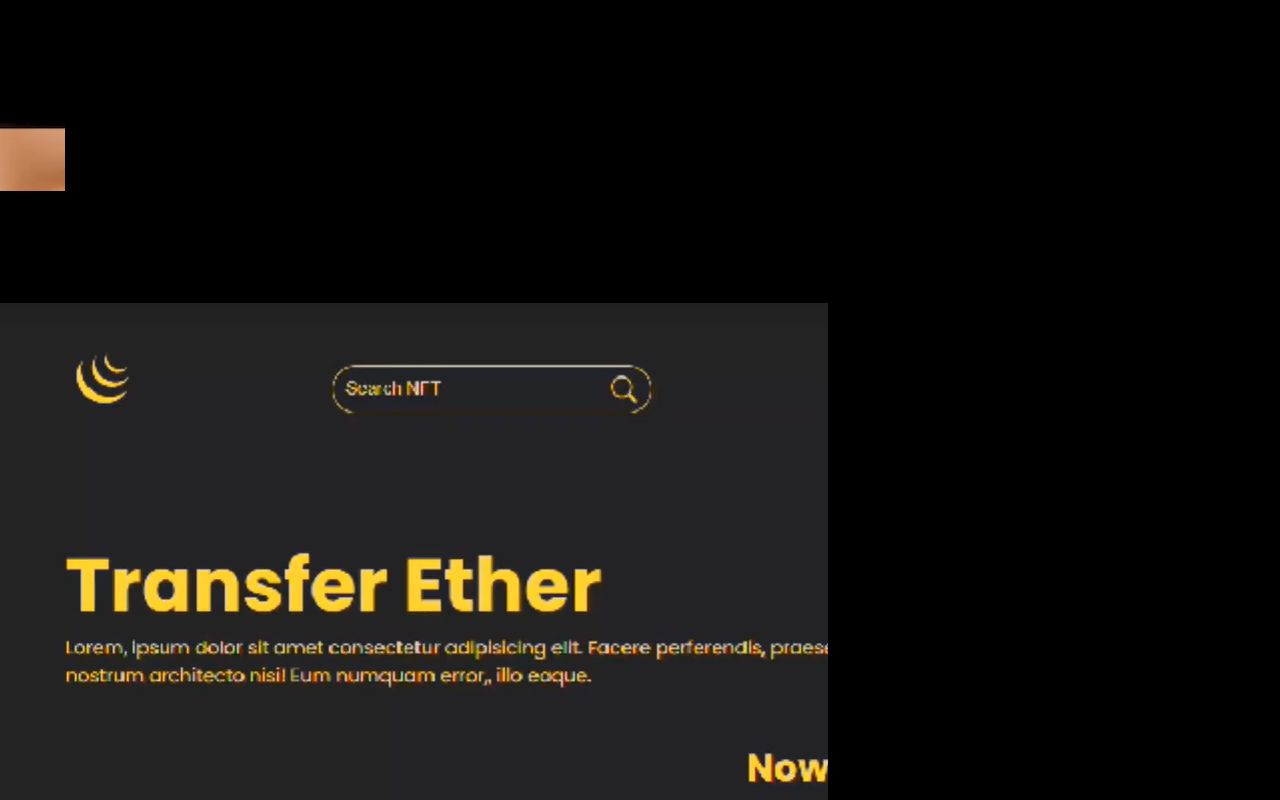
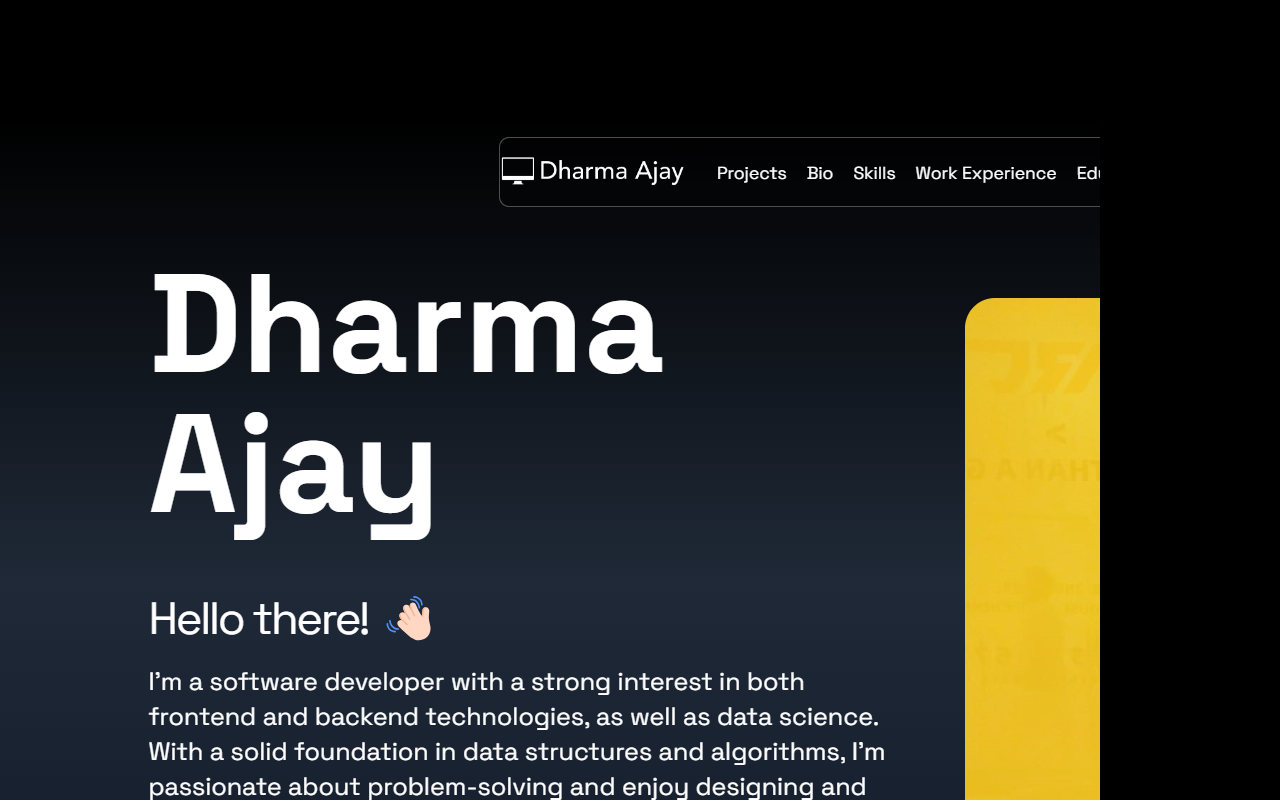
Before and after one commit to Dharmaajay2222/dafolio, a React (Vite) app: page / in a window 1280 px wide. Shown: the part 1720-2520 px from the top of the page. Built offline with nearby package versions, Linux system fonts and the light colour scheme.

Commit message:
Update index.jsx
project cahnge

```diff
--- a/src/constants/index.jsx
+++ b/src/constants/index.jsx
@@ -61,38 +61,38 @@
 
 
 
-    {
-      id: 2,
-      name: "ExamShield",
-      description:
-        "A secure system for encrypted exam paper distribution, featuring role-based access control, scheduled access, and real-time monitoring to protect exam integrity and confidentiality.",
-      image: projectImage2,
-      githubLink: "https://github.com/Dharmaajay2222/ExamShield",
-    },
-    {
-      id: 3,
-      name: "EthLink",
-      description:
-        "Create EthLink, a secure Ethereum dApp for transferring Ether using Solidity smart contracts with re-entrancy protection. Master Web3.0 essentials, from contract deployment to integrating Ether payments in an NFT marketplace.",
-      image: projectImage3,
-      githubLink: "https://github.com/Dharmaajay2222/EthLink",
-    },
-    {
-      id: 4,
-      name: "FileSync S3",
-      description:
-        "The Scalable File Upload Application is a web application that allows users to upload files seamlessly and efficiently using Amazon S3 for storage. This application is built using React.js for the frontend and Spring Boot for the backend, providing a user-friendly interface and a robust backend architecture.",
-      image: projectImage4,
-      githubLink: "https://github.com/Dharmaajay2222/FileSync-S3",
-    },
-    {
-      id: 5,
-      name: "Inventory Management",
-      description:
-        "An Inventory Management System built with the MERN stack (MongoDB, Express, React, Node.js) that enables efficient tracking, management, and reporting of stock, suppliers, and orders. It provides real-time updates, analytics, and integrates AWS S3 for secure file storage. The system streamlines inventory processes and enhances data accuracy.",
-      image: projectImage5,
-      githubLink: "https://github.com/Dharmaajay2222/Inventory-Management",
-    },
+    // {
+    //   id: 2,
+    //   name: "ExamShield",
+    //   description:
+    //     "A secure system for encrypted exam paper distribution, featuring role-based access control, scheduled access, and real-time monitoring to protect exam integrity and confidentiality.",
+    //   image: projectImage2,
+    //   githubLink: "https://github.com/Dharmaajay2222/ExamShield",
+    // },
+    // {
+    //   id: 3,
+    //   name: "EthLink",
+    //   description:
+    //     "Create EthLink, a secure Ethereum dApp for transferring Ether using Solidity smart contracts with re-entrancy protection. Master Web3.0 essentials, from contract deployment to integrating Ether payments in an NFT marketplace.",
+    //   image: projectImage3,
+    //   githubLink: "https://github.com/Dharmaajay2222/EthLink",
+    // },
+    // {
+    //   id: 4,
+    //   name: "FileSync S3",
+    //   description:
+    //     "The Scalable File Upload Application is a web application that allows users to upload files seamlessly and efficiently using Amazon S3 for storage. This application is built using React.js for the frontend and Spring Boot for the backend, providing a user-friendly interface and a robust backend architecture.",
+    //   image: projectImage4,
+    //   githubLink: "https://github.com/Dharmaajay2222/FileSync-S3",
+    // },
+    // {
+    //   id: 5,
+    //   name: "Inventory Management",
+    //   description:
+    //     "An Inventory Management System built with the MERN stack (MongoDB, Express, React, Node.js) that enables efficient tracking, management, and reporting of stock, suppliers, and orders. It provides real-time updates, analytics, and integrates AWS S3 for secure file storage. The system streamlines inventory processes and enhances data accuracy.",
+    //   image: projectImage5,
+    //   githubLink: "https://github.com/Dharmaajay2222/Inventory-Management",
+    // },
     {
       id: 6,
       name: "Personal portfolio",
```
